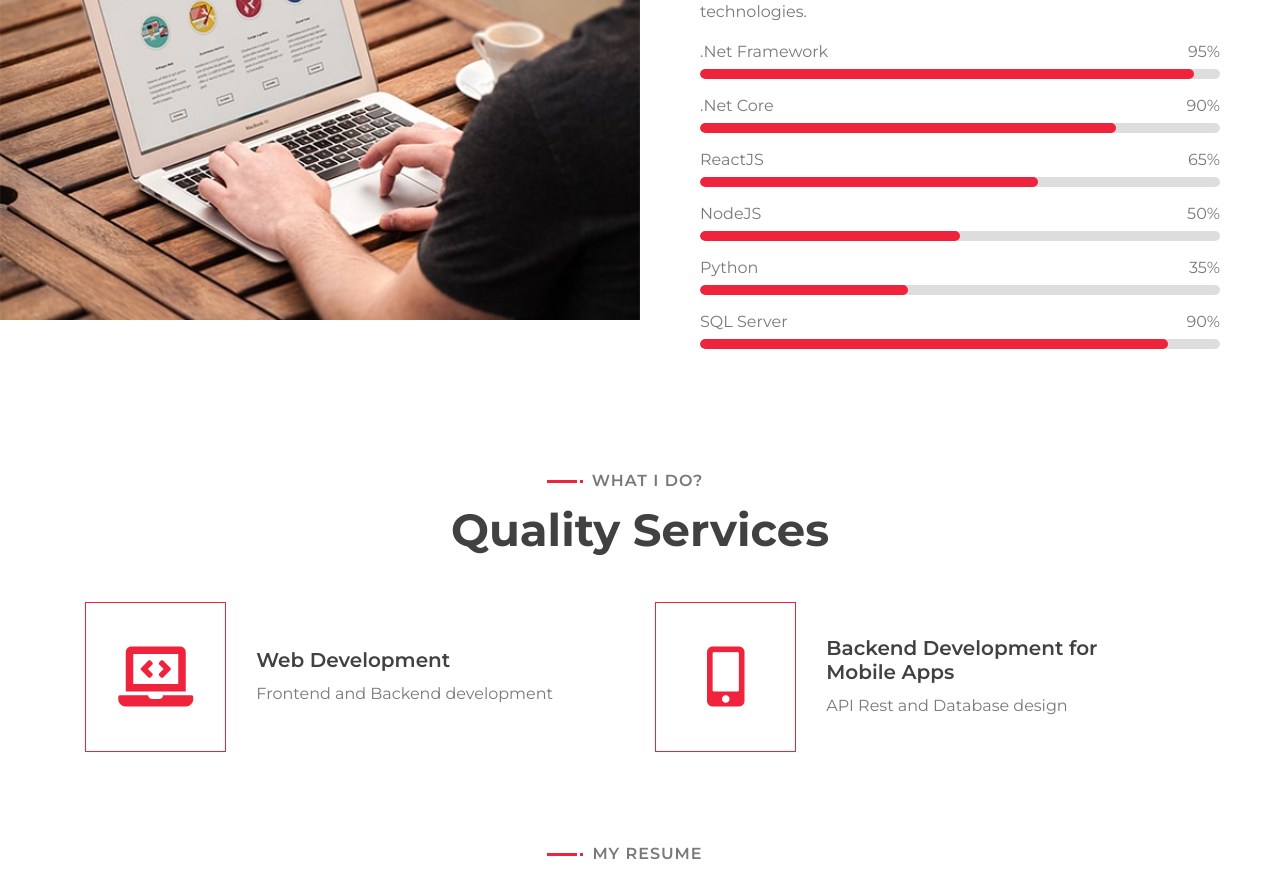
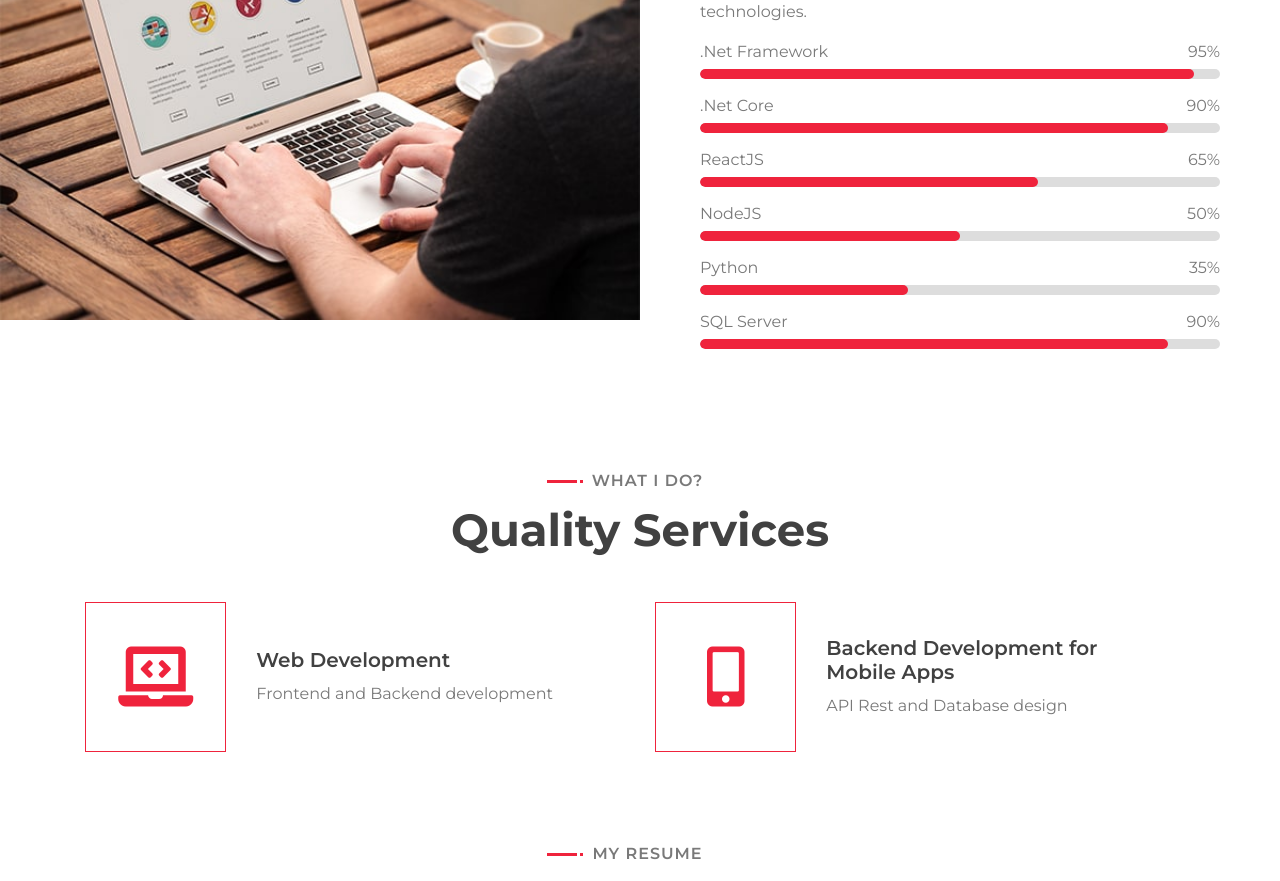
Before and after one commit to pmojeda/portfolio, a plain HTML site: page index.html in a window 1280 px wide. Shown: the part 840-1721 px from the top of the page. Drawn offline with nearby package versions, Linux system fonts and the light colour scheme.

Commit message:
correccion de experiencia

```diff
--- a/index.html
+++ b/index.html
@@ -115,7 +115,7 @@
                                     <p>.Net Core</p><p>90%</p>
                                 </div>
                                 <div class="progress">
-                                    <div class="progress-bar" role="progressbar" aria-valuenow="80" aria-valuemin="0" aria-valuemax="100"></div>
+                                    <div class="progress-bar" role="progressbar" aria-valuenow="90" aria-valuemin="0" aria-valuemax="100"></div>
                                 </div>
 
 								<div class="skill-name">
```
